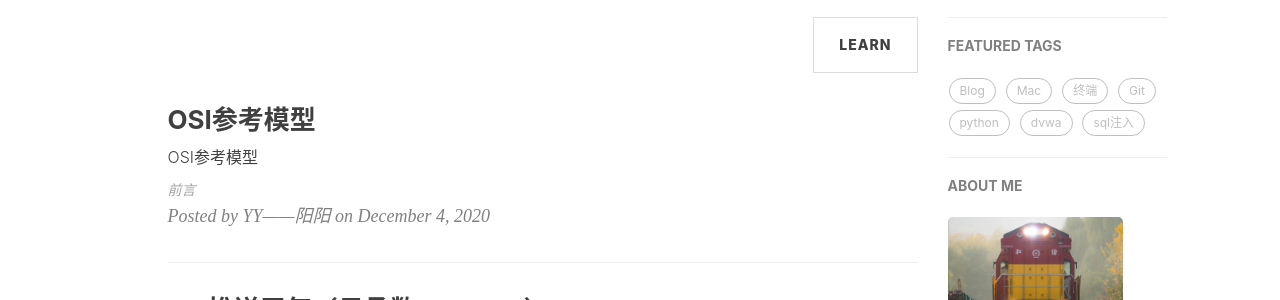
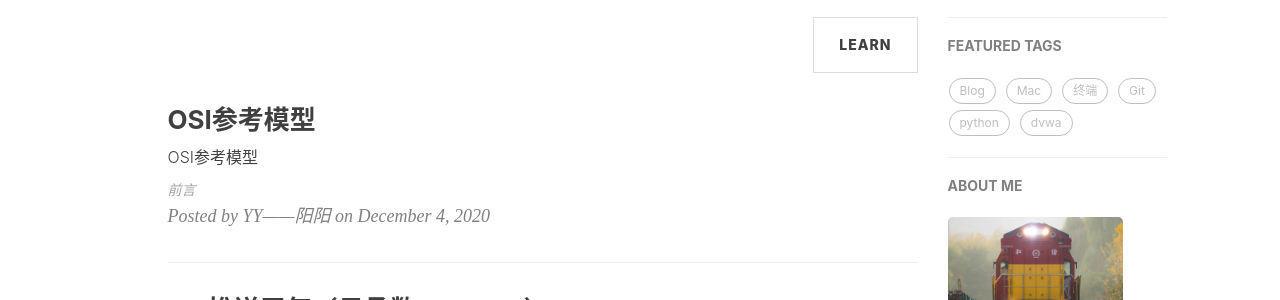
Before and after one commit to yangyang-linux/yangyang-linux.github.io, a Jekyll site: the page built from index.html, in a window 1280 px wide and 900 px high, scrolled down 352 px. Shown: the part 145-445 px from the top of the window. Built offline with Jekyll 4.4.1, drawn with Linux system fonts in a browser that asks for light colours; nearby versions of some CDN libraries; the list of posts is cut into pages by our own code; comment, search, counter and statistics services are not loaded.

Commit message:
Update 2020-11-28-sqli-labs(1-4).md

```diff
--- a/_posts/2020-11-28-sqli-labs(1-4).md
+++ b/_posts/2020-11-28-sqli-labs(1-4).md
@@ -8,7 +8,6 @@ header-img: img/post/post-bg-2020-11-28.jpg
 catalog: true
 tags:
     - sqli-labs
-    - sql注入
 ---
 
 ## 前言
```
